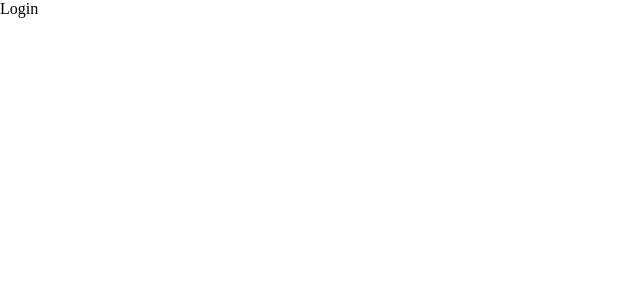
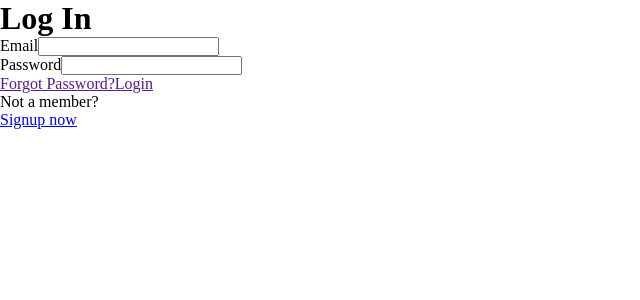
Before and after one commit to NightClover-code/url-shortener, a React (Create React App) app: page /login in a window 1280 px wide. Shown: the top 300 px of the page, without its empty margins (0-640 px from the left). Built offline with nearby package versions, Linux system fonts and the light colour scheme.

Commit message:
builded the login page base ui

```diff
--- a/src/containers/Login.jsx
+++ b/src/containers/Login.jsx
@@ -1,7 +1,66 @@
 import React from 'react';
-
+import { Field, reduxForm } from 'redux-form';
+//importing connect
+import { connect } from 'react-redux';
+//importing link from react router
+import { Link } from 'react-router-dom';
+//login component
 const Login = () => {
-  return <div>Login</div>;
+  const renderLogin = ({ label, input, type }) => {
+    return (
+      <div className="input__container">
+        <label>{label}</label>
+        <input type={type} />
+      </div>
+    );
+  };
+  return (
+    <div className="login__page">
+      <div className="wrapper">
+        <div className="login__card">
+          <div className="login__card__container">
+            <h1>Log In</h1>
+            <form>
+              <Field
+                name="email"
+                component={renderLogin}
+                label="Email"
+                type="email"
+              />
+              <Field
+                name="password"
+                component={renderLogin}
+                label="Password"
+                type="password"
+              />
+            </form>
+            <Link className="forgot__password">Forgot Password?</Link>
+            <Link className="login__button">Login</Link>
+            <div className="not__a__member">
+              <p>Not a member?</p>
+              <Link to="/signup">Signup now</Link>
+            </div>
+          </div>
+        </div>
+      </div>
+    </div>
+  );
 };
 
-export default Login;
+const validate = ({ email, password }) => {
+  const errors = {};
+  if (!email) {
+    errors.email = 'You must enter a email';
+  }
+  if (!password) {
+    errors.password = 'You must enter a password';
+  }
+  return errors;
+};
+
+const formWrapper = reduxForm({
+  form: 'loginForm',
+  validate,
+})(Login);
+
+export default connect(null)(formWrapper);
--- a/src/containers/ShorterLink.jsx
+++ b/src/containers/ShorterLink.jsx
@@ -1,5 +1,4 @@
 import React, { useRef } from 'react';
-import { Field, reduxForm } from 'redux-form';
 //importing actions
 import {
   alreadyShortened,
```
Also changed, not shown: src/styles/images/undraw_Login_re_4vu2.svg (added), src/styles/sass/_login.scss (added), 1 other file (tests, documents, lock files or other folders).
